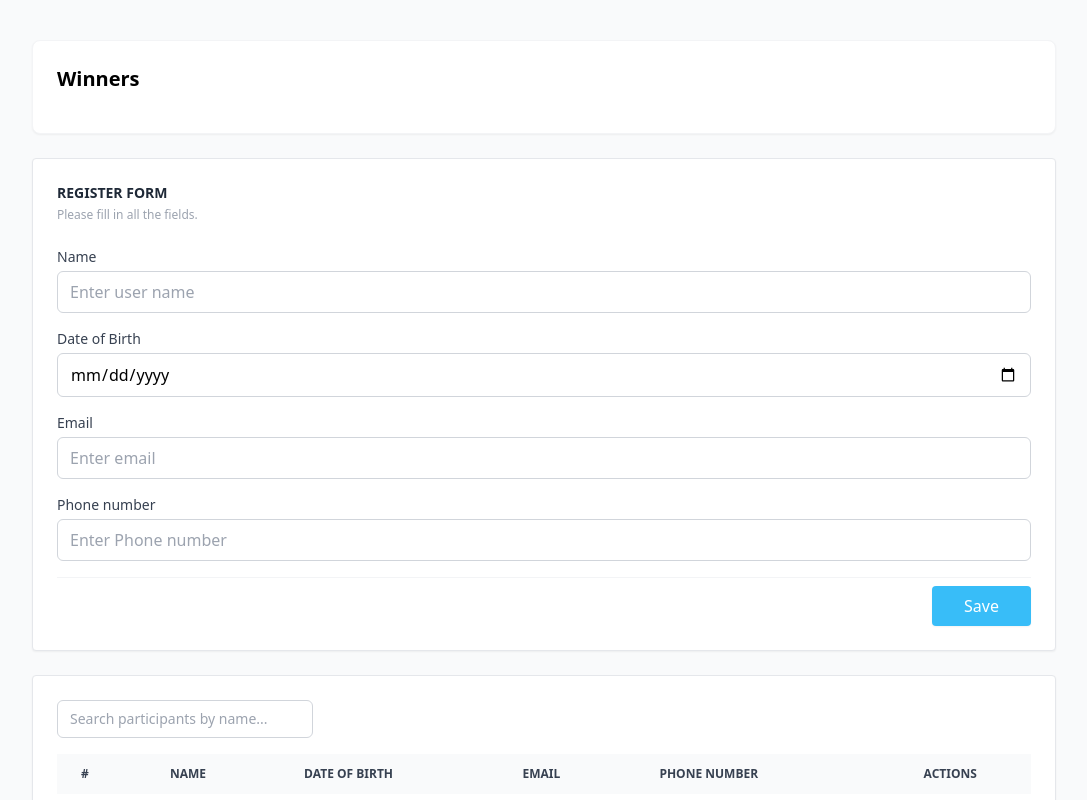
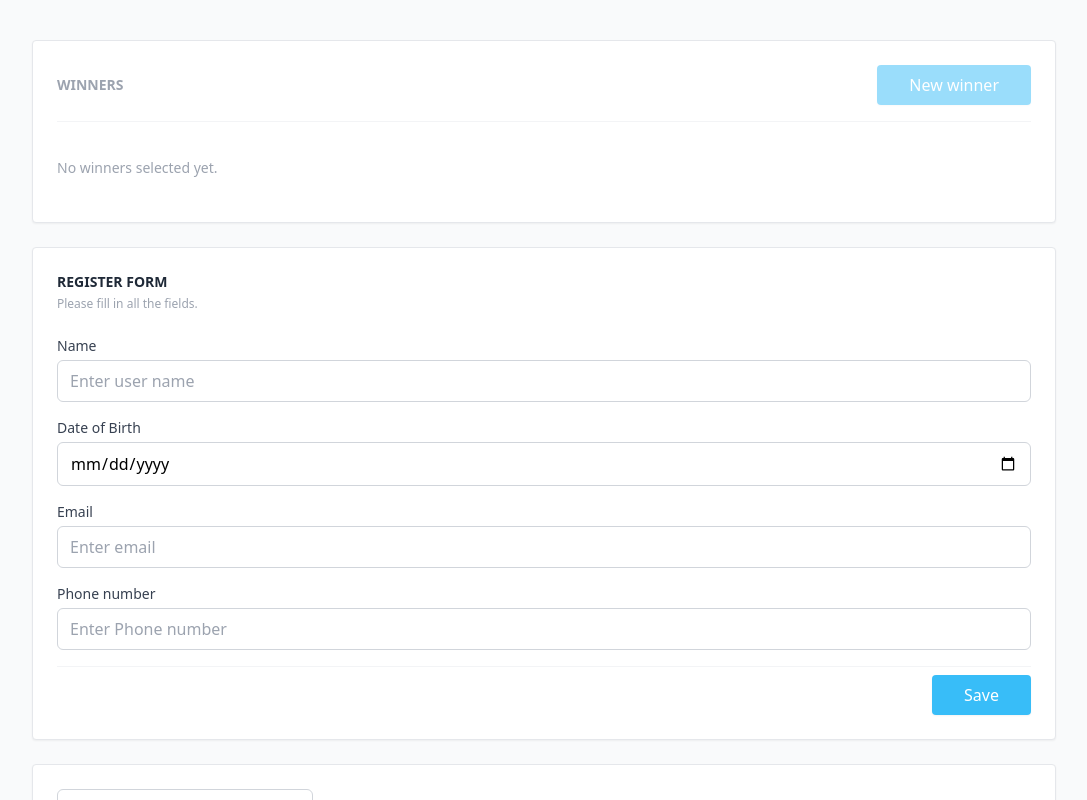
Before and after one commit to Kawoonchik/vue-lottery-app, a Vue app: page / in a window 1280 px wide. Shown: the top 800 px of the page, without its empty margins (96-1183 px from the left). Built offline with nearby package versions, Linux system fonts and the light colour scheme; the HTML template or start-up script is replaced by a standard one.

Commit message:
Added lottary

```diff
--- a/src/App.vue
+++ b/src/App.vue
@@ -88,6 +88,44 @@ const displayedParticipants = computed(() => {
   return result
 })
 
+// ================= ЛОГІКА ЛОТЕРЕЇ =================
+// Зберігаємо лише ID переможців, щоб завжди мати актуальні дані з масиву participants
+const winnerIds = ref<string[]>([])
+
+// Обчислювана властивість: перетворює масив ID на масив об'єктів Participant
+const winnerParticipants = computed(() => {
+  return winnerIds.value
+    .map((id) => participants.value.find((p) => p.id === id))
+    .filter(Boolean) as Participant[] // filter(Boolean) відкидає undefined, якщо юзера видалили
+})
+
+// Умови, за яких кнопка активна:
+// є юзери, переможців менше ніж 3, і переможців менше ніж загалом учасників
+const canPickWinner = computed(() => {
+  return (
+    participants.value.length > 0 &&
+    winnerIds.value.length < 3 &&
+    winnerIds.value.length < participants.value.length
+  )
+})
+
+const handlePickWinner = () => {
+  if (!canPickWinner.value) return
+
+  // Шукаємо тих, хто ще не є переможцем
+  const availableParticipants = participants.value.filter((p) => !winnerIds.value.includes(p.id))
+
+  if (availableParticipants.length > 0) {
+    // Обираємо випадковий індекс
+    const randomIndex = Math.floor(Math.random() * availableParticipants.length)
+    winnerIds.value.push(availableParticipants[randomIndex]!.id)
+  }
+}
+
+const handleRemoveWinner = (id: string) => {
+  winnerIds.value = winnerIds.value.filter((wid) => wid !== id)
+}
+
 // ================= РОБОТА З МОДАЛКАМИ =================
 
 const selectedParticipant = ref<Participant | null>(null)
@@ -102,8 +140,10 @@ const openDeleteModal = (participant: Participant) => {
 
 const confirmDelete = () => {
   if (selectedParticipant.value) {
-    participants.value = participants.value.filter((p) => p.id !== selectedParticipant.value!.id)
-    // У майбутньому тут також додамо видалення з масиву переможців
+    const idToDelete = selectedParticipant.value.id // Оголошуємо змінну
+
+    participants.value = participants.value.filter((p) => p.id !== idToDelete)
+    handleRemoveWinner(idToDelete)
   }
   isDeleteModalOpen.value = false
   selectedParticipant.value = null
@@ -185,7 +225,12 @@ const confirmEdit = () => {
 <template>
   <div class="min-h-screen bg-gray-50 py-10 px-4">
     <div class="max-w-5xl mx-auto flex flex-col gap-6">
-      <WinnersBlock />
+      <WinnersBlock
+        :winners="winnerParticipants"
+        :can-pick-winner="canPickWinner"
+        @pick-winner="handlePickWinner"
+        @remove-winner="handleRemoveWinner"
+      />
 
       <div>
         <div v-if="globalError" class="bg-red-100 border-l-4 border-red-500 text-red-700 p-4 mb-4">
--- a/src/components/blocks/WinnerCard.vue
+++ b/src/components/blocks/WinnerCard.vue
@@ -0,0 +1,29 @@
+<script setup lang="ts">
+import type { Participant } from '../../App.vue'
+
+defineProps<{
+  winner: Participant
+}>()
+
+defineEmits<{
+  (e: 'remove'): void
+}>()
+</script>
+
+<template>
+  <div
+    class="border border-blue-200 bg-blue-50 rounded-md p-3 flex justify-between items-center shadow-sm w-full md:w-1/3"
+  >
+    <div>
+      <p class="font-bold text-sm text-gray-800">{{ winner.name }}</p>
+      <p class="text-xs text-gray-500">{{ winner.email }}</p>
+    </div>
+    <button
+      @click="$emit('remove')"
+      class="text-gray-400 hover:text-red-500 font-bold px-2 py-1 transition-colors"
+      title="Видалити переможця"
+    >
+      ✕
+    </button>
+  </div>
+</template>
--- a/src/components/blocks/WinnersBlock.vue
+++ b/src/components/blocks/WinnersBlock.vue
@@ -1,8 +1,37 @@
-<script setup lang="ts"></script>
+<script setup lang="ts">
+import type { Participant } from '../../App.vue'
+import WinnerCard from './WinnerCard.vue'
+import AppButton from '../ui/AppButton.vue'
+
+defineProps<{
+  winners: Participant[]
+  canPickWinner: boolean
+}>()
+
+const emit = defineEmits<{
+  (e: 'pick-winner'): void
+  (e: 'remove-winner', id: string): void
+}>()
+</script>
 
 <template>
-  <div class="bg-white p-6 rounded-lg shadow-sm border border-gray-100">
-    <h2 class="text-xl font-bold mb-4">Winners</h2>
-    <!-- Тут будуть картки переможців -->
+  <div class="bg-white p-6 rounded shadow-sm border border-gray-200">
+    <div class="flex justify-between items-center mb-4 pb-4 border-b border-gray-100">
+      <h2 class="text-sm font-bold text-gray-400 uppercase">Winners</h2>
+      <!-- Кнопка генерує подію вибору переможця -->
+      <AppButton :disabled="!canPickWinner" @click="emit('pick-winner')"> New winner </AppButton>
+    </div>
+
+    <div class="flex flex-col md:flex-row gap-4 min-h-[60px]">
+      <WinnerCard
+        v-for="winner in winners"
+        :key="winner.id"
+        :winner="winner"
+        @remove="emit('remove-winner', winner.id)"
+      />
+      <div v-if="winners.length === 0" class="text-gray-400 text-sm flex items-center">
+        No winners selected yet.
+      </div>
+    </div>
   </div>
 </template>
```
